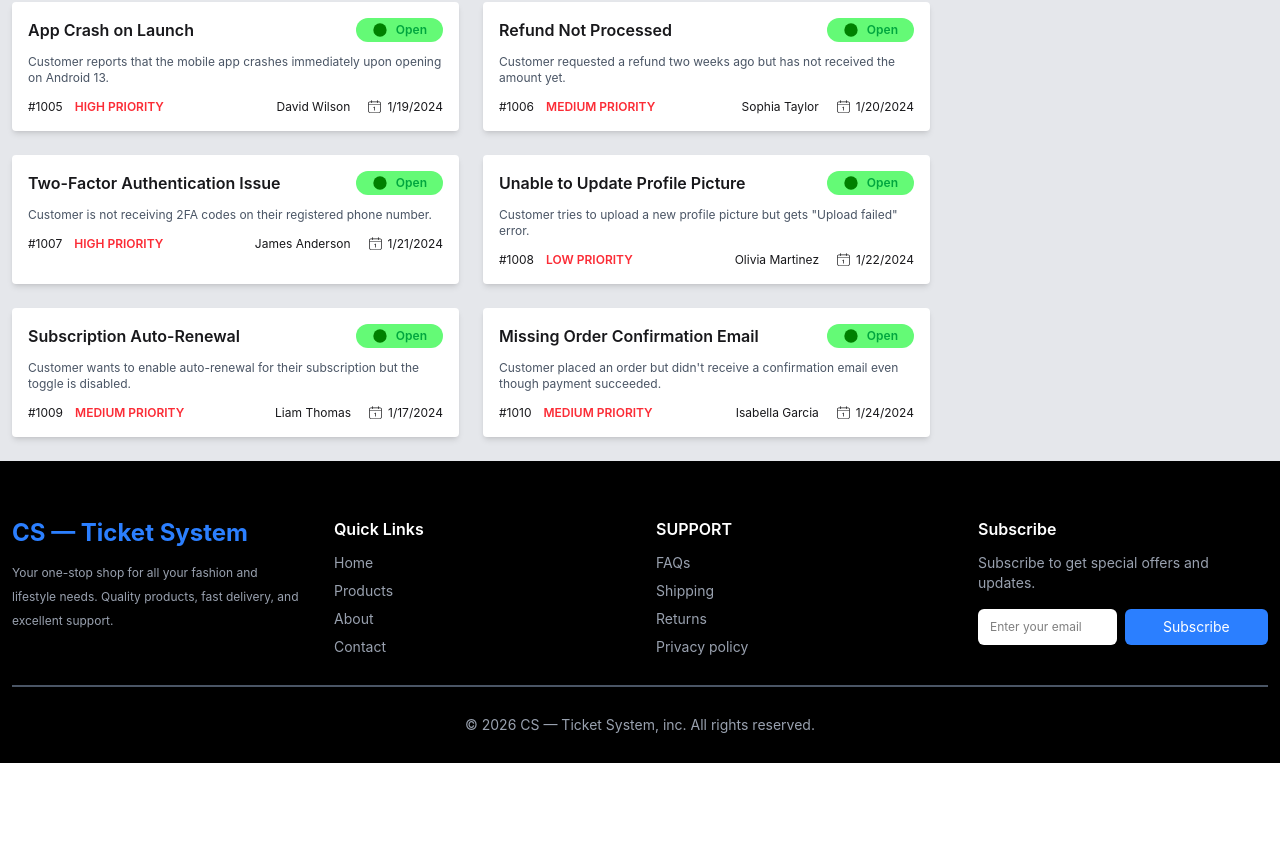
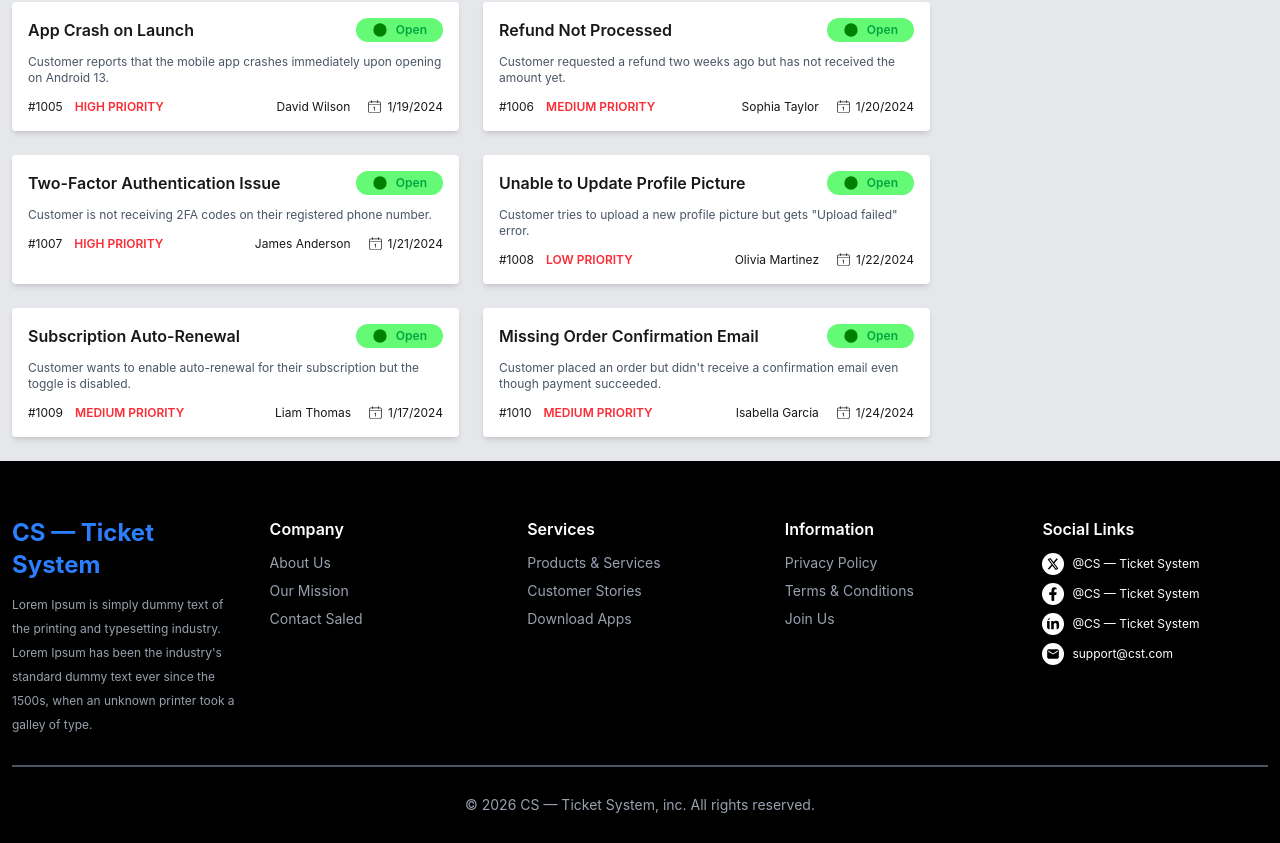
Before and after one commit to Riad123456789/Customer-Support, a React (Vite) app: page / in a window 1280 px wide. Shown: the part 772-1615 px from the top of the page. Before the commit the page ends 1535 px from the top, so only its background shows below. Built offline with nearby package versions, Linux system fonts and the light colour scheme.

Commit message:
toast show done

```diff
--- a/package.json
+++ b/package.json
@@ -14,6 +14,7 @@
     "react": "^19.2.0",
     "react-dom": "^19.2.0",
     "react-icons": "^5.6.0",
+    "react-toastify": "^11.0.5",
     "tailwindcss": "^4.2.1"
   },
   "devDependencies": {
--- a/src/App.jsx
+++ b/src/App.jsx
@@ -1,3 +1,4 @@
+import { ToastContainer } from 'react-toastify'
 import Banner from './Banner/Banner'
 import AllCustomer from './CustomerTickets/AllCustomer'
 import Foother from './Foother/Foother'
@@ -10,6 +11,7 @@ function App () {
         <Navber></Navber>
         <AllCustomer></AllCustomer>
         <Foother></Foother>
+         <ToastContainer />
       </div>
     </>
   )
--- a/src/Banner/Banner.jsx
+++ b/src/Banner/Banner.jsx
@@ -4,7 +4,7 @@ const Banner = ({Task , Complete}) => {
   return (
     <div className='bg-gray-200 w-fulla'>
       <div className='max-w-7xl mx-auto py-7 md:py-16 '>
-        <div className='flex flex-col lg:flex-row items-center justify-between gap-8 px-3'>
+        <div className='flex flex-col lg:flex-row items-center justify-between gap-6 md:gap-8 px-3'>
           <div className='flex-1  bg-linear-to-r from-[#632EE3] to-[#9F62F2] w-full  md:h-52 rounded-md  text-white '>
             <div className='h-full flex justify-between items-center'>
               <img
--- a/src/CustomerTickets/AllCustomer.jsx
+++ b/src/CustomerTickets/AllCustomer.jsx
@@ -3,6 +3,7 @@ import CoustomerData from './CoustomerData'
 import TaskStatus from './TaskStatus'
 import ResolvedTask from './ResolvedTask'
 import Banner from '../Banner/Banner'
+import { toast } from 'react-toastify'
 
 const FetchDataPromise = fetch('/FackData.json').then(res => res.json())
 
@@ -10,6 +11,10 @@ const AllCustomer = () => {
   const [Task, setTask] = useState([])
   const [Complete, setComplete] = useState([])
   const [customerData, setCustomerData] = useState([])
+
+    const notify = () => toast.success("Task successfully added");
+    const notify1 = () => toast.success("Task successfully completed");
+    // const notify2 = () => toast.warning("Task already exists!");
 
   useEffect(() => {
     FetchDataPromise.then(data => {
@@ -25,6 +30,7 @@ const AllCustomer = () => {
     }
 
     setTask(prev => [...prev, data])
+    notify()
   }
 
   const handleComplete = data => {
@@ -35,6 +41,7 @@ const AllCustomer = () => {
     setCustomerData(prev =>
       prev.filter(item => item.ticketNumber !== data.ticketNumber)
     )
+    notify1()
   }
 
   return (
@@ -45,10 +52,10 @@ const AllCustomer = () => {
         <div className='max-w-7xl mx-auto lg:flex justify-between gap-8 py-6'>
           <div className='flex-3 mb-10 md:mb-0'>
             <h1 className='font-semibold text-xl'>Customer Tickets</h1>
-
             <CoustomerData
               customerData={customerData}
               handleTask={handleTask}
+
             />
           </div>
           <div className='flex-1'>
--- a/src/CustomerTickets/CoustomerCard.jsx
+++ b/src/CustomerTickets/CoustomerCard.jsx
@@ -11,15 +11,16 @@ const Coustomer = ({ SingleData, handleTask }) => {
   const HandleStatus = () => {
     setStatus(!statues)
     handleTask(SingleData)
+
   }
 
   return (
     <div
       onClick={HandleStatus}
-      className='shadow-md rounded-sm bg-white px-4 py-4 space-y-3 cursor-pointer hover:bg-emerald-200'
+      className='shadow-md rounded-sm bg-white px-2  md:px-4 py-4 space-y-3 cursor-pointer hover:bg-emerald-200'
     >
       <div className='flex justify-between'>
-        <h1 className='text-base font-semibold'>{title}</h1>
+        <h1 className='text-xs md:text-base font-semibold'>{title}</h1>
 
         <div
           className={`flex items-center gap-2 ${
--- a/src/Foother/Foother.jsx
+++ b/src/Foother/Foother.jsx
@@ -1,57 +1,98 @@
 import React from 'react'
+import { FaXTwitter } from 'react-icons/fa6'
+import { FaLinkedinIn } from "react-icons/fa";
+import { FaFacebookF } from "react-icons/fa";
+import { MdEmail } from "react-icons/md";
 
 const Foother = () => {
   return (
     <div>
-      <footer className='bg-black text-white pt-14 pb-7 px-3'>
-        <div className='max-w-7xl mx-auto grid grid-cols-1 md:grid-cols-2 lg:grid-cols-4 gap-8'>
+      <footer className='bg-black text-white pt-8 md:pt-14 pb-7 px-3'>
+        <div className='max-w-7xl mx-auto grid grid-cols-1 md:grid-cols-5 lg:grid-cols-5 gap-8'>
           <div>
             <h1 className='text-2xl font-bold text-blue-500 mb-3'>
               CS — Ticket System
             </h1>
             <p className='text-xs text-gray-400 leading-6'>
-              Your one-stop shop for all your fashion and lifestyle needs.
-              Quality products, fast delivery, and excellent support.
+              Lorem Ipsum is simply dummy text of the printing and typesetting
+              industry. Lorem Ipsum has been the industry's standard dummy text
+              ever since the 1500s, when an unknown printer took a galley of
+              type.
             </p>
           </div>
           <div>
-            <h2 className='font-semibold mb-3'>Quick Links</h2>
+            <h2 className='font-semibold mb-3'>Company</h2>
             <ul className='space-y-2 text-sm text-gray-400'>
-              <li className='hover:text-white cursor-pointer'>Home</li>
-              <li className='hover:text-white cursor-pointer'>Products</li>
-              <li className='hover:text-white cursor-pointer'>About</li>
-              <li className='hover:text-white cursor-pointer'>Contact</li>
+              <li className='hover:text-white cursor-pointer'>About Us</li>
+              <li className='hover:text-white cursor-pointer'>Our Mission</li>
+              <li className='hover:text-white cursor-pointer'>Contact Saled</li>
             </ul>
           </div>
 
           <div>
-            <h2 className='font-semibold mb-3'>SUPPORT</h2>
+            <h2 className='font-semibold mb-3'>Services</h2>
             <ul className='space-y-2 text-sm text-gray-400'>
-              <li className='hover:text-white cursor-pointer'>FAQs</li>
-              <li className='hover:text-white cursor-pointer'>Shipping</li>
-              <li className='hover:text-white cursor-pointer'>Returns</li>
               <li className='hover:text-white cursor-pointer'>
-                Privacy policy
+                Products & Services
               </li>
+              <li className='hover:text-white cursor-pointer'>
+                Customer Stories
+              </li>
+              <li className='hover:text-white cursor-pointer'>Download Apps</li>
+            </ul>
+          </div>
+
+          <div>
+            <h2 className='font-semibold mb-3'>Information</h2>
+            <ul className='space-y-2 text-sm text-gray-400'>
+              <li className='hover:text-white cursor-pointer'>
+                Privacy Policy
+              </li>
+              <li className='hover:text-white cursor-pointer'>
+                Terms & Conditions
+              </li>
+              <li className='hover:text-white cursor-pointer'>Join Us</li>
             </ul>
           </div>
           <div>
-            <h2 className='font-semibold mb-3'>Subscribe</h2>
-            <p className='text-sm text-gray-400 mb-4'>
-              Subscribe to get special offers and updates.
-            </p>
-            <div className='space-y-3 md:space-y-0 md:flex md:gap-2'>
-              <input
-                type='email'
-                placeholder='Enter your email'
-                className='w-full px-3 py-2 text-xs rounded-md text-black bg-white focus:outline-none'
-              />
-              <button className='w-full bg-blue-500 px-4 py-2 text-sm rounded-md hover:bg-blue-600 transition'>
-                Subscribe
-              </button>
+            <h2 className='font-semibold mb-3'>Social Links</h2>
+            <div className='space-y-2'>
+              <div className='flex items-center gap-2'>
+                <FaXTwitter
+                  className='bg-white rounded-full p-1'
+                  size={22}
+                  color='black'
+                />
+                <p className='text-xs'>@CS — Ticket System</p>
+              </div>
+              <div className='flex items-center gap-2'>
+                <FaFacebookF
+                  className='bg-white rounded-full p-1'
+                  size={22}
+                  color='black'
+                />
+                <p className='text-xs'>@CS — Ticket System</p>
+              </div>
+              <div className='flex items-center gap-2'>
+                <FaLinkedinIn
+                  className='bg-white rounded-full p-1'
+                  size={22}
+                  color='black'
+                />
+                <p className='text-xs'>@CS — Ticket System</p>
+              </div>
+              <div className='flex items-center gap-2'>
+                <MdEmail
+                  className='bg-white rounded-full p-1'
+                  size={22}
+                  color='black'
+                />
+                <p className='text-xs'>support@cst.com</p>
+              </div>
             </div>
           </div>
         </div>
+
         <hr className='border-t-2 max-w-7xl mx-auto border-gray-600 my-7 ' />
 
         <div className='border-gray-700 max-w-7xl mx-auto'>
--- a/src/Navber/Navber.jsx
+++ b/src/Navber/Navber.jsx
@@ -7,10 +7,8 @@ const Navber = () => {
       <div className='max-w-7xl mx-auto '>
         <div className='navbar p-0 py-3'>
 
-          {/* Left Side */}
           <div className='navbar-start'>
 
-            {/* Mobile Menu */}
             <div className='dropdown'>
               <div tabIndex={0} role='button' className='btn btn-ghost lg:hidden'>
                 <svg
@@ -45,17 +43,13 @@ const Navber = () => {
                 </li>
               </ul>
             </div>
-
-            {/* Logo */}
-            <h1 className='text-base font-bold '>
+            <h1 className='text-sm md:text-base font-bold '>
               CS — Ticket System
             </h1>
           </div>
-
-          {/* Desktop Menu */}
           <div className='navbar-end hidden lg:flex items-center gap-10'>
-            <div className='flex items-center gap-8'>
-              <p className='cursor-pointer hover:text-primary'>Home</p>
+            <div className='flex items-center gap-8 r'>
+              <p className='cursor-pointer hover:text-primary '>Home</p>
               <p className='cursor-pointer hover:text-primary'>FAQ</p>
               <p className='cursor-pointer hover:text-primary'>Changelog</p>
               <p className='cursor-pointer hover:text-primary'>Blog</p>
```
Also changed, not shown: 1 other file (tests, documents, lock files or other folders).
